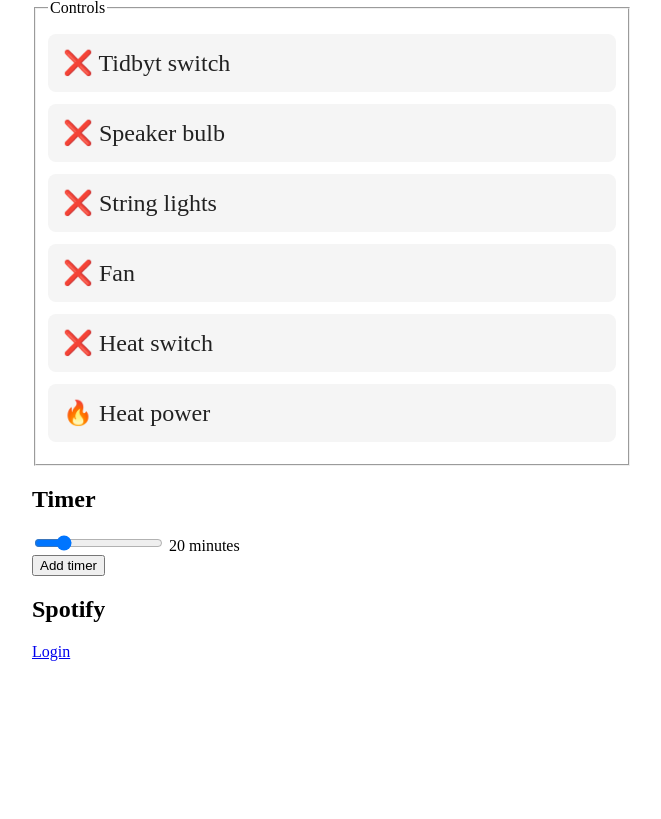
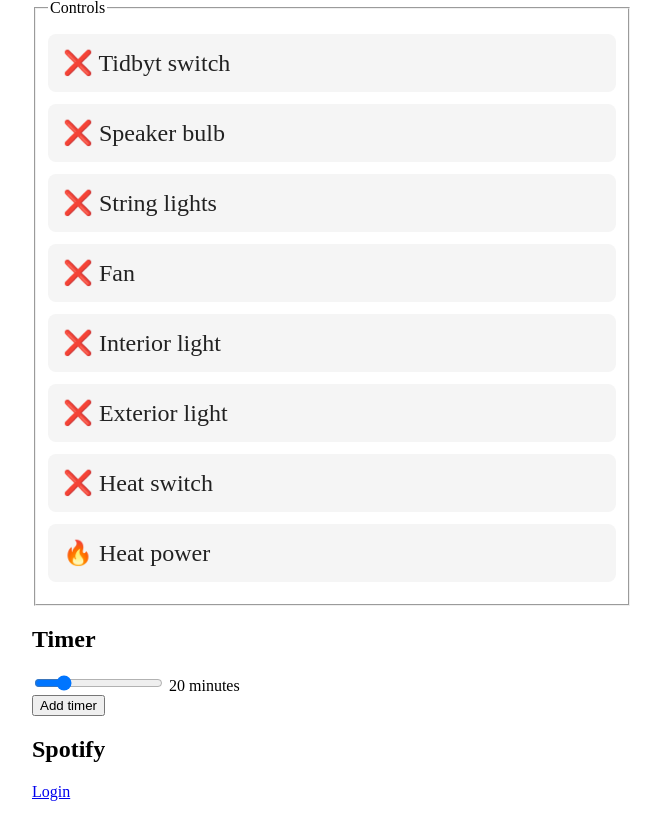
Before and after one commit to wolffiex/shack, a Django app: page /ha/dashboard in a window 1280 px wide. Shown: the part 221-1040 px from the top of the page, without its empty margins (308-969 px from the left). Before the commit the page ends 882 px from the top, so only its background shows below. Run offline with Django 5.2, Linux system fonts and the light colour scheme; data that the repository does not hold is empty; some libraries are stand-ins or nearby versions.

Commit message:
Office lights

```diff
--- a/ha/templates/dashboard.html
+++ b/ha/templates/dashboard.html
@@ -139,6 +139,16 @@
         </a>
       </div>
       <div>
+        <a href="{% url 'control' name='shack_inside'%}?action={% if shack_inside %}turn_off{% else %}turn_on{% endif %}">
+          <span>{% if shack_inside %}✅{% else %}❌{% endif %}</span> Interior light
+        </a>
+      </div>
+      <div>
+        <a href="{% url 'control' name='shack_outside'%}?action={% if shack_outside %}turn_off{% else %}turn_on{% endif %}">
+          <span>{% if shack_outside %}✅{% else %}❌{% endif %}</span> Exterior light
+        </a>
+      </div>
+      <div>
         <a href="{% url 'control' name='heat_switch'%}?action={% if heat_switch %}turn_off{% else %}turn_on{% endif %}">
           <span>{% if heat_switch %}✅{% else %}❌{% endif %}</span> Heat switch
         </a>
--- a/ha/views/dashboard.py
+++ b/ha/views/dashboard.py
@@ -24,6 +24,8 @@ CONTROLS = {
     "security_light_switch": ("/services/switch", "switch.security_light_switch_2"),
     "fountain_switch": ("/services/switch", "switch.fountain_switch_2"),
     "fan_switch": ("/services/switch", "switch.fan_switch_2"),
+    "shack_inside": ("/services/light", "light.interior_light"),
+    "shack_outside": ("/services/light", "light.exterior_light_2"),
 }
 
 
@@ -63,6 +65,9 @@ async def dashboard(request):
             "heat_power": "unavailable",
             "security_light_switch": False,
             "fountain_switch": False,
+            "fan_switch": False,
+            "shack_inside": False,
+            "shack_outside": False,
         }
 
     try:
@@ -114,6 +119,8 @@ async def ha_info():
                 ha_api_url + "/states/switch.security_light_switch_2",
                 ha_api_url + "/states/switch.fountain_switch_2",
                 ha_api_url + "/states/switch.fan_switch_2",
+                ha_api_url + "/states/light.interior_light",
+                ha_api_url + "/states/light.exterior_light_2",
             ]
 
             # Individual requests with error handling instead of gather
@@ -132,7 +139,9 @@ async def ha_info():
 
                     responses.append(MockResponse())
 
-            while len(responses) < 6:
+            expected_responses = len(urls)
+
+            while len(responses) < expected_responses:
 
                 class MockResponse:
                     def json(self):
@@ -140,7 +149,16 @@ async def ha_info():
 
                 responses.append(MockResponse())
 
-            t_switch, h_switch, h_power, security_light, fountain, fan = [
+            (
+                t_switch,
+                h_switch,
+                h_power,
+                security_light,
+                fountain,
+                fan,
+                shack_inside,
+                shack_outside,
+            ) = [
                 response.json()["state"] for response in responses
             ]
 
@@ -162,6 +180,12 @@ async def ha_info():
                 "fan_switch": convert_switch_state(fan)
                 if fan != "unknown"
                 else False,
+                "shack_inside": convert_switch_state(shack_inside)
+                if shack_inside != "unknown"
+                else False,
+                "shack_outside": convert_switch_state(shack_outside)
+                if shack_outside != "unknown"
+                else False,
             }
 
     except Exception as e:
@@ -172,6 +196,9 @@ async def ha_info():
             "heat_power": "0",
             "security_light_switch": False,
             "fountain_switch": False,
+            "fan_switch": False,
+            "shack_inside": False,
+            "shack_outside": False,
         }
 
 
```
